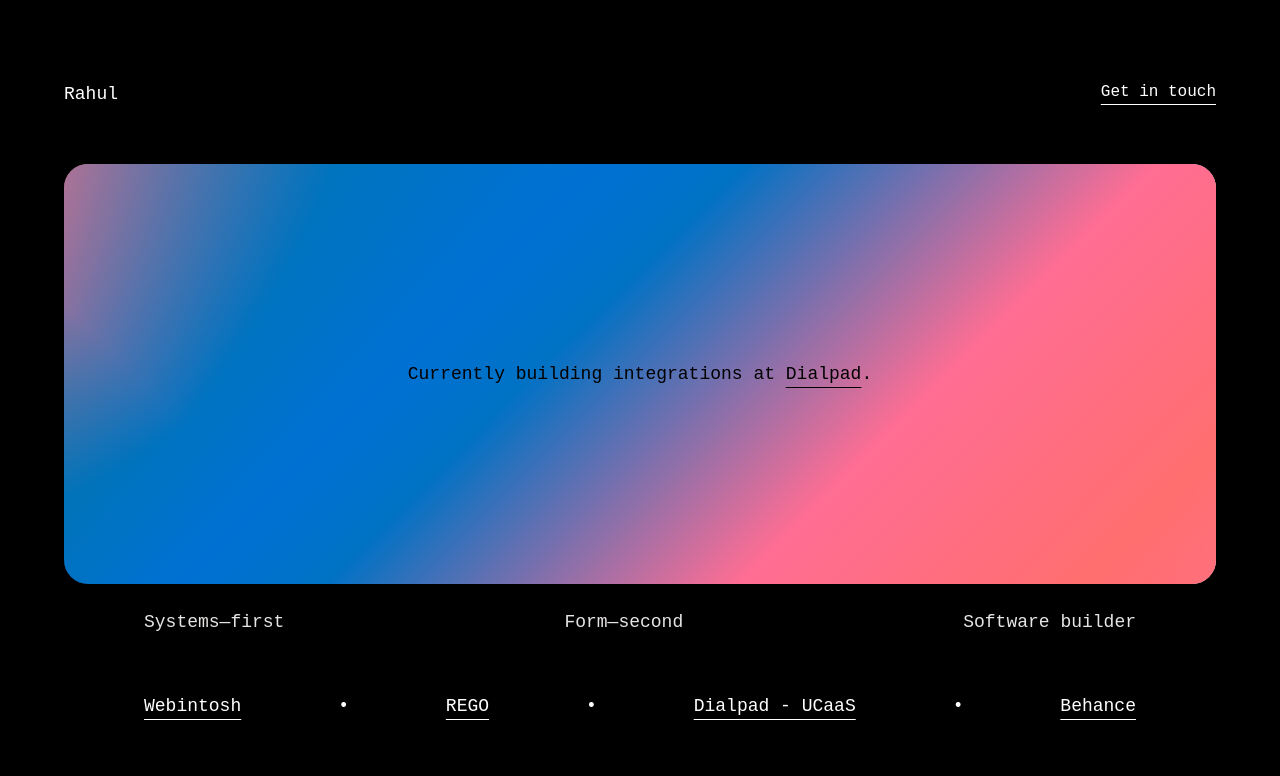
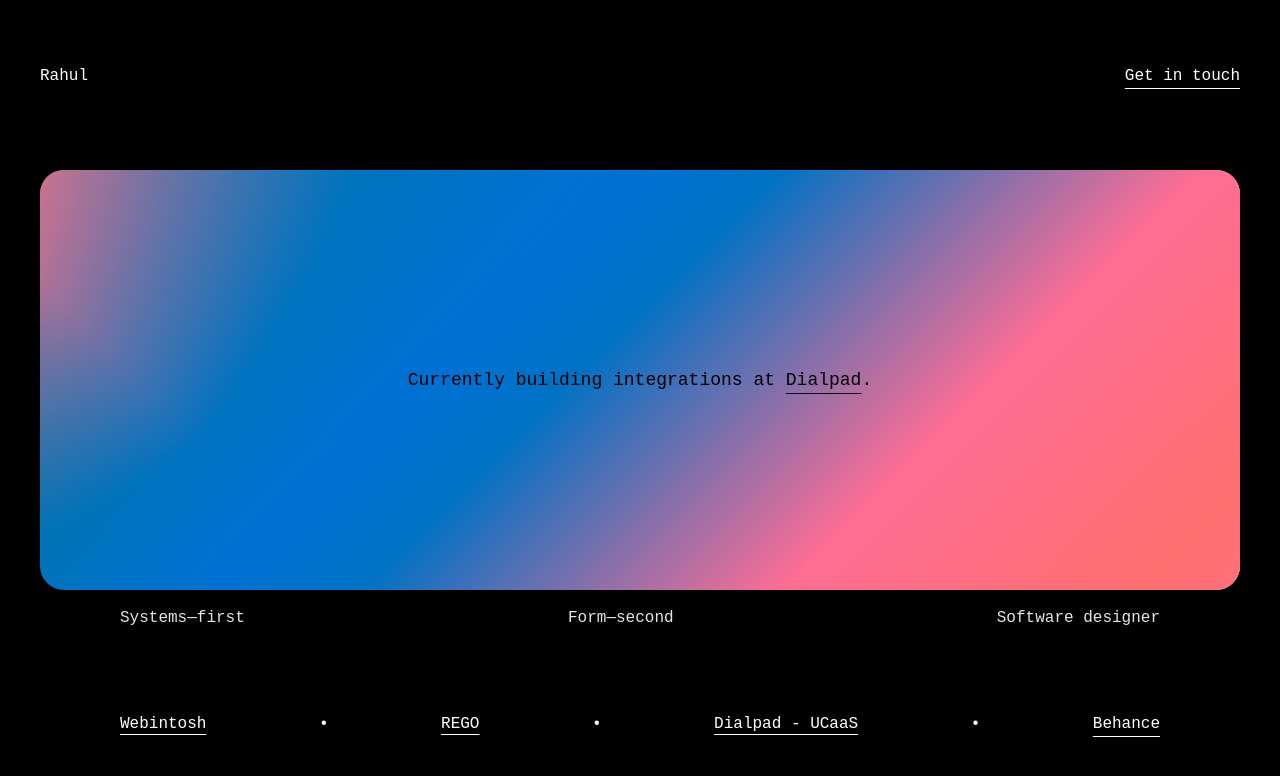
Before and after one commit to rahul-akumar/portfolio, a Vue app: page / in a window 1280 px wide. Shown: the top 776 px of the page. Built offline with nearby package versions, Linux system fonts and the light colour scheme.

Commit message:
style: update index.html title and favicon, enhance App.vue layout and styling

```diff
--- a/index.html
+++ b/index.html
@@ -7,7 +7,7 @@
       name="viewport"
       content="width=device-width, initial-scale=1.0, maximum-scale=1.0, user-scalable=no"
     />
-    <title>Rahul — Software designer</title>
+    <title>Rahul — 🦄 Software designer</title>
     <!-- Google tag (gtag.js) -->
     <script
       async
--- a/src/App.vue
+++ b/src/App.vue
@@ -9,15 +9,15 @@ const styles = {
 </script>
 
 <template>
-  <div class="mx-auto flex h-lvh w-sm flex-col justify-between py-20 md:w-6xl">
+  <div class="mx-auto flex h-lvh w-screen px-10 flex-col justify-between py-16 md:w-screen">
     <header class="flex justify-between">
-      <h3 class="text-lg">Rahul</h3>
+      <h3 class="text-md md:text-base">Rahul</h3>
       <p>
         <a
           href="https://www.linkedin.com/in/rahul-akumar/"
           target="_blank"
           rel="noopener noreferrer"
-          class="underline underline-offset-8 hover:decoration-wavy"
+          class="underline underline-offset-8 hover:decoration-wavy text-sm md:text-base"
         >
           Get in touch
         </a>
@@ -25,10 +25,10 @@ const styles = {
     </header>
 
     <main class="-top-20">
-      <div class="flex flex-col gap-6">
+      <div class="flex flex-col gap-4">
         <div class="gradient-container rounded-lg md:rounded-3xl">
           <div class="running-gradient">
-            <div class="gradient-text text-xs md:text-lg">
+            <div class="gradient-text text-sm md:text-lg p-4">
               Currently building integrations at
               <a
                 href="https://www.dialpad.com/"
@@ -41,45 +41,53 @@ const styles = {
             </div>
           </div>
         </div>
-        <div class="flex justify-between md:px-20">
-          <p class="text-xs text-stone-200 md:text-lg">Systems—first</p>
-          <p class="text-xs text-stone-200 md:text-lg">Form—second</p>
-          <p class="text-xs text-stone-200 md:text-lg">Software builder</p>
+        <div class="flex flex-col md:flex-row justify-between md:px-20 gap-4 md:gap-0">
+          <p class="text-xs text-stone-200 md:text-base">Systems—first</p>
+          <p class="text-xs text-stone-200 md:text-base">Form—second</p>
+          <p class="text-xs text-stone-200 md:text-base">Software designer</p>
         </div>
       </div>
     </main>
 
-    <footer class="flex items-center justify-between md:px-20">
+    <footer class="flex flex-col md:flex-row items-start md:items-center justify-between md:px-20 pt-4 md:pt-0 gap-4 md:gap-0">
       <p>
         <a
           href="https://rahul-akumar.github.io/webintosh/"
           target="_blank"
           rel="noopener noreferrer"
-          class="text-xs underline underline-offset-8 hover:decoration-wavy md:text-lg"
+          class="text-xs underline underline-offset-6 hover:decoration-wavy md:text-base"
         >
           Webintosh
         </a>
       </p>
-      <p class="text-xs md:text-lg">•</p>
+      <p class="text-xs md:text-base md:block hidden">•</p>
       <p>
         <a
           href="https://rahul-akumar.github.io/REGO/"
           target="_blank"
           rel="noopener noreferrer"
-          class="text-xs underline underline-offset-8 hover:decoration-wavy md:text-lg"
+          class="text-xs underline underline-offset-6 hover:decoration-wavy md:text-base"
         >
           REGO
         </a>
       </p>
-      <p class="text-xs md:text-lg">•</p>
-      <p class="text-xs md:text-lg">
-        <a href="https://rahulkumar.notion.site/Integrations-in-DP-UCaaS-2643f4f51b46805ca09fc8844782c3ef" target="_blank" rel="noopener noreferrer" class="text-xs underline underline-offset-8 hover:decoration-wavy md:text-lg">
+      <p class="text-xs md:text-base md:block hidden">•</p>
+      <p class="text-xs md:text-base">
+        <a
+          href="https://rahulkumar.notion.site/Integrations-in-DP-UCaaS-2643f4f51b46805ca09fc8844782c3ef"
+          target="_blank"
+        rel="noopener noreferrer"
+        class="text-xs underline underline-offset-6 hover:decoration-wavy md:text-base">
         Dialpad - UCaaS
         </a>
       </p>
-    <p class="text-xs md:text-lg">•</p>
-    <p class="text-xs md:text-lg">
-        <a href="https://www.behance.net/rahul_kumar" target="_blank" rel="noopener noreferrer" class="text-xs underline underline-offset-8 hover:decoration-wavy md:text-lg">
+    <p class="text-xs md:text-base md:block hidden">•</p>
+    <p class="text-xs md:text-base">
+        <a
+          href="https://www.behance.net/rahul_kumar"
+          target="_blank"
+          rel="noopener noreferrer"
+          class="text-xs underline underline-offset-8 hover:decoration-wavy md:text-base">
         Behance
         </a>
       </p>
```
Also changed, not shown: public/favicon.svg.
